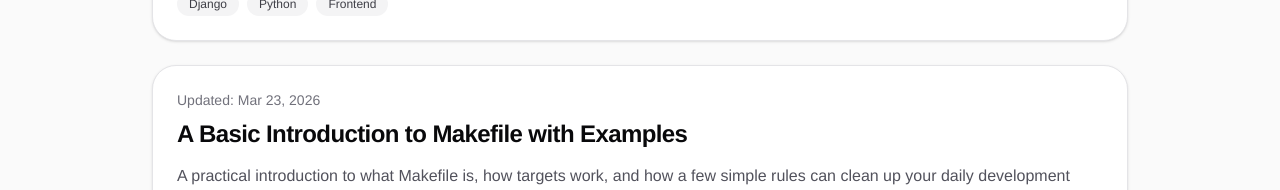
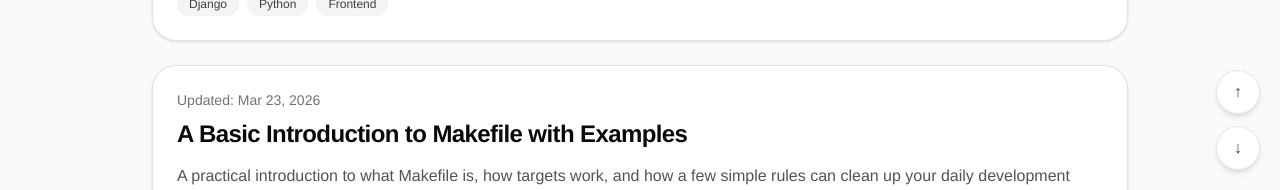
Before and after one commit to qd4wn/mooh-notes, a Next.js app: page /en in a window 1280 px wide. Shown: the part 610-800 px from the top of the page. Built offline with nearby package versions, Linux system fonts and the light colour scheme.

Commit message:
add top & bottom button

```diff
--- a/src/app/[lang]/layout.tsx
+++ b/src/app/[lang]/layout.tsx
@@ -1,5 +1,6 @@
 import { notFound } from "next/navigation";
 
+import { ScrollJumpButtons } from "@/components/scroll-jump-buttons";
 import { SiteHeader } from "@/components/site-header";
 import { isSupportedLanguage, languages, type Language } from "@/lib/i18n";
 
@@ -24,6 +25,7 @@ export default async function LanguageLayout({
     <div className="min-h-screen bg-zinc-50">
       <SiteHeader lang={lang as Language} />
       <main className="mx-auto w-full max-w-5xl px-6 py-12">{children}</main>
+      <ScrollJumpButtons />
     </div>
   );
 }
--- a/src/app/globals.css
+++ b/src/app/globals.css
@@ -23,6 +23,10 @@ body {
   background: var(--background);
   color: var(--foreground);
   font-family: var(--font-sans);
+}
+
+html {
+  scroll-behavior: smooth;
 }
 
 a {
--- /dev/null
+++ b/src/components/scroll-jump-buttons.tsx
@@ -0,0 +1,32 @@
+"use client";
+
+function scrollToTop() {
+  window.scrollTo({ top: 0, behavior: "smooth" });
+}
+
+function scrollToBottom() {
+  window.scrollTo({ top: document.documentElement.scrollHeight, behavior: "smooth" });
+}
+
+export function ScrollJumpButtons() {
+  return (
+    <div className="fixed right-5 bottom-5 z-40 flex flex-col gap-3">
+      <button
+        type="button"
+        onClick={scrollToTop}
+        aria-label="Jump to top"
+        className="inline-flex h-11 w-11 items-center justify-center rounded-full border border-zinc-200 bg-white/95 text-zinc-700 shadow-md backdrop-blur transition hover:border-zinc-300 hover:text-zinc-950"
+      >
+        ↑
+      </button>
+      <button
+        type="button"
+        onClick={scrollToBottom}
+        aria-label="Jump to bottom"
+        className="inline-flex h-11 w-11 items-center justify-center rounded-full border border-zinc-200 bg-white/95 text-zinc-700 shadow-md backdrop-blur transition hover:border-zinc-300 hover:text-zinc-950"
+      >
+        ↓
+      </button>
+    </div>
+  );
+}
```
